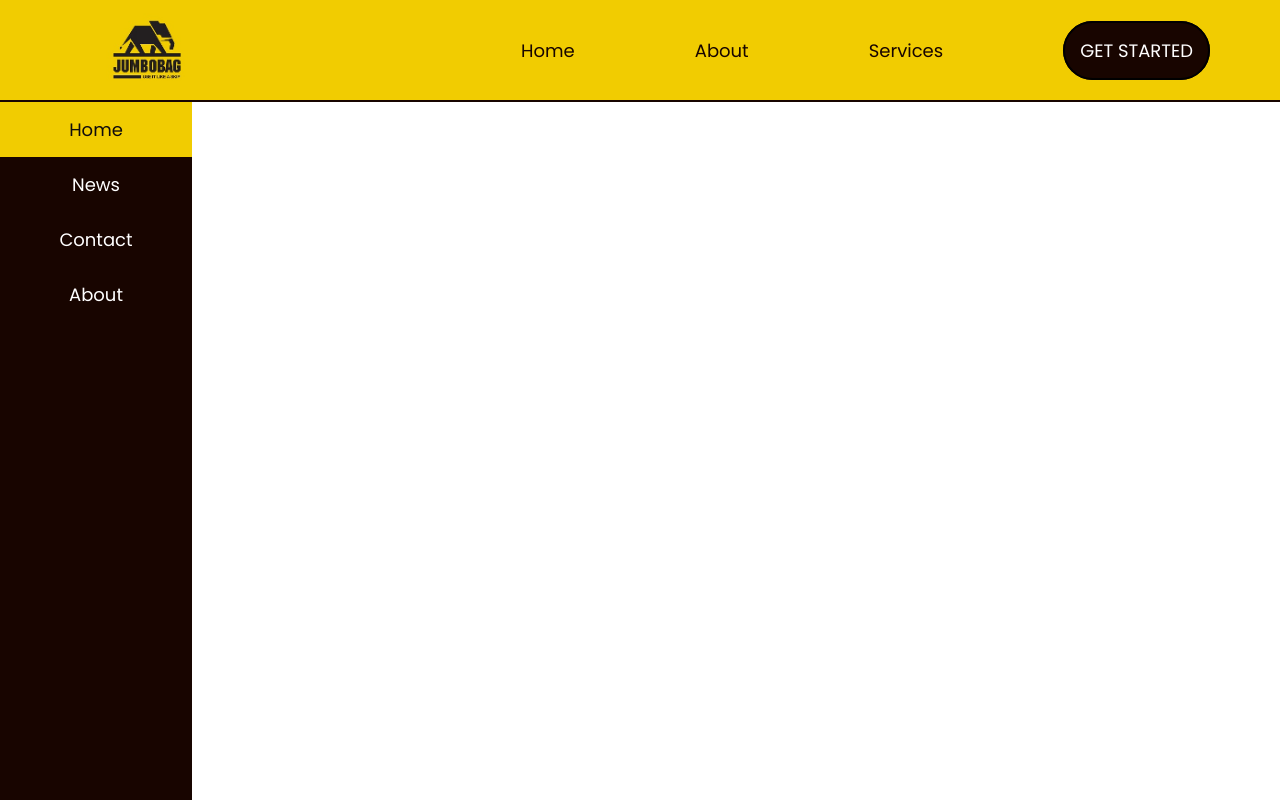
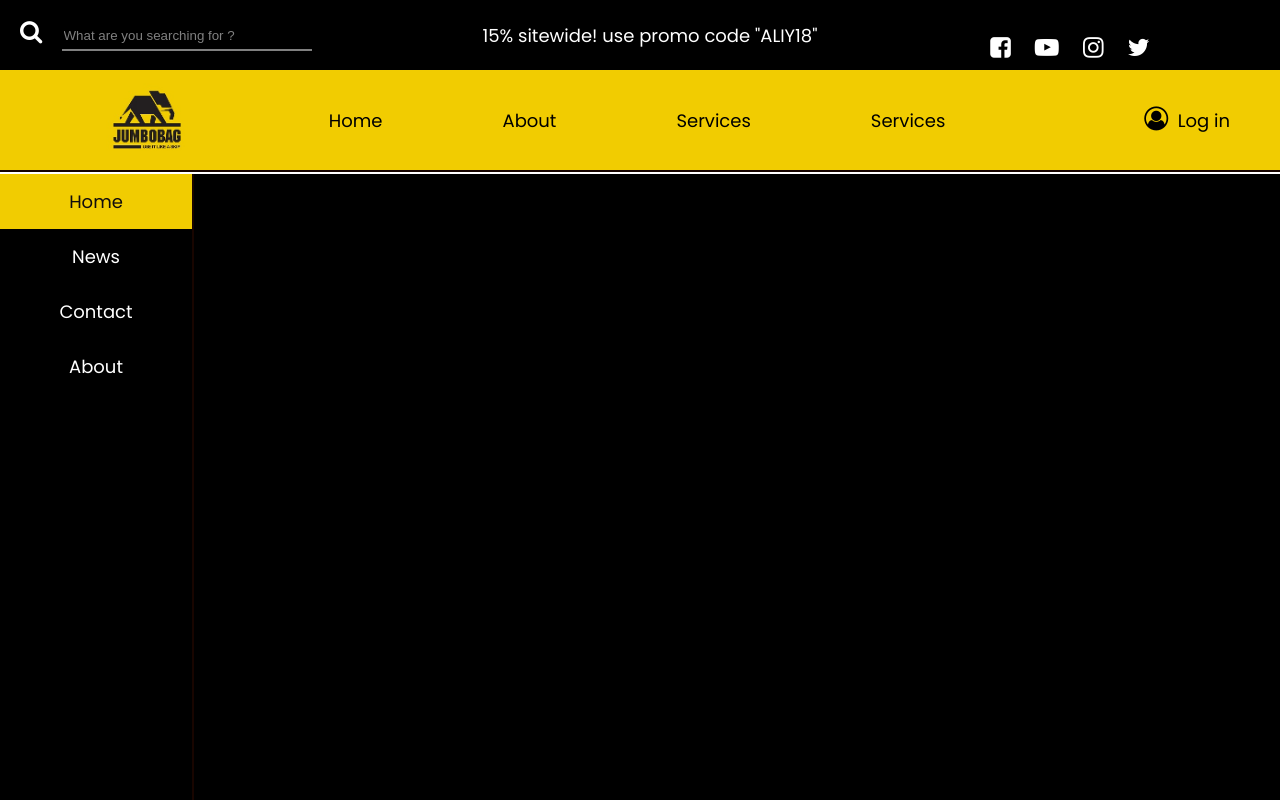
Before and after one commit to AliYousef2000/Jumbobag, a plain HTML site: page index.html in a window 1280 px wide. Shown: the top 800 px of the page. Drawn offline with Linux system fonts and the light colour scheme.

Commit message:
update photos

```diff
--- a/index.html
+++ b/index.html
@@ -4,31 +4,60 @@
     <meta charset="UTF-8" />
     <meta http-equiv="X-UA-Compatible" content="IE=edge" />
     <meta name="viewport" content="width=device-width, initial-scale=1.0" />
-    <link href='https://fonts.googleapis.com/css?family=Poppins' rel='stylesheet'>
-    <link rel="stylesheet" href="style1.css">
+    <link
+      href="https://fonts.googleapis.com/css?family=Poppins"
+      rel="stylesheet"
+    />
+    <link
+      rel="stylesheet"
+      href="https://cdnjs.cloudflare.com/ajax/libs/font-awesome/4.7.0/css/font-awesome.min.css"
+    />
+    <link rel="stylesheet" href="style.css" />
     <title>Online Shop</title>
   </head>
   <body>
+    <div class="main">
+      <div class="head">
+        <div class="search">
+          <i class="fa fa-search" style="font-size:24px"></i>&nbsp;&nbsp;&nbsp;&nbsp;<input type="search" placeholder="What are you searching for ?" />
+        </div>
+        <div class="promo">15% sitewide! use promo code "ALIY18"</div>
+        <div class="social">
+          &nbsp;&nbsp;&nbsp;&nbsp;&nbsp;&nbsp;&nbsp;&nbsp;&nbsp;&nbsp;&nbsp;&nbsp;&nbsp;&nbsp;&nbsp;
+          &nbsp;&nbsp;&nbsp;&nbsp;&nbsp;&nbsp;&nbsp;&nbsp;&nbsp;
+          &nbsp;&nbsp;&nbsp;&nbsp;&nbsp;&nbsp;&nbsp;&nbsp;&nbsp;&nbsp;&nbsp;&nbsp;&nbsp;&nbsp;&nbsp;
+          &nbsp;&nbsp;&nbsp;&nbsp;&nbsp;&nbsp;&nbsp;&nbsp;&nbsp;&nbsp;&nbsp;&nbsp;&nbsp;&nbsp;&nbsp;&nbsp;&nbsp;&nbsp;&nbsp;&nbsp;&nbsp;&nbsp;&nbsp;&nbsp;&nbsp;&nbsp;&nbsp;&nbsp;&nbsp;&nbsp;
+          &nbsp;&nbsp;&nbsp;&nbsp;&nbsp;&nbsp;&nbsp;&nbsp;&nbsp;&nbsp;&nbsp;&nbsp;&nbsp;&nbsp;
+          <a href="#"><i class="fa fa-facebook-square" style="font-size:24px"></i></a>&nbsp;&nbsp;&nbsp;&nbsp;
+          <a href="#"><i class="fa fa-youtube-play" style="font-size:24px"></i></a>&nbsp;&nbsp;&nbsp;&nbsp;
+          <a href="#"><i class="fa fa-instagram" style="font-size:24px"></i></a>&nbsp;&nbsp;&nbsp;&nbsp;
+          <a href="#"><i class="fa fa-twitter" style="font-size:24px"></i></a>
+        </div>
+      </div>
       <div class="top-section">
         <nav class="navbar-h">
-        <div class="logo">
-
-        </div>
+          <div class="logo"></div>
           <ul class="nav-links">
             <li><a href="#">Home</a></li>
             <li><a href="#">About</a></li>
             <li><a href="#">Services</a></li>
-          <li ><a href="#" class="get">GET STARTED</a></li>
+            <li><a href="#">Services</a></li>
           </ul>
+          <div class="login">
+            <i class="fa fa-user-circle-o" style="font-size:24px"></i>&nbsp;&nbsp;<span style="cursor: pointer;">Log in</span>
+          </div>
         </nav>
-
       </div>
+      <div class="buttom-section">
         <div class="navbar">
           <a class="active" href="#home">Home</a>
           <a href="#news">News</a>
           <a href="#contact">Contact</a>
           <a href="#about">About</a>
         </div>
+        <div class="grid"></div>
+      </div>
+    </div>
   </body>
   <script src="js.js" type="text/javascript"></script>
 </html>
--- /dev/null
+++ b/style.css
@@ -0,0 +1,144 @@
+body {
+  font-family: 'Poppins';
+  font-size: 18px;
+
+}
+
+*{
+  margin: 0;
+}
+.main{
+  position: relative;
+}
+
+.head{
+  display: flex;
+  justify-content: space-around;
+  align-items: center;
+  height: 70px;
+  background-color: black;
+  color: white;
+}
+.search , .social,.promo{
+  width: 33.3%;
+  text-align: center;
+}
+.search{
+  padding-left: 20px;
+  text-align: left;
+}
+.social{
+  margin-right: 0px;
+}
+.social > a{
+  color: white;
+}
+
+.login{
+  color: black;
+}
+input[type=search]{
+  width: 250px;
+  height: 30px;
+  border: none;
+  border-bottom: 2px solid white;
+  opacity: 0.5;
+  background-color: black;
+  color: white;
+}
+input[type=search]:focus{
+  border: none;
+  opacity: 1;
+}
+::placeholder{
+  color:white;
+}
+.navbar-h {
+  display: flex;
+  position: relative;
+  justify-content: space-between;
+  align-items: center;
+  background-color: rgb(241, 204, 1);
+  color: #fff;
+  height: 100px;
+  padding: 0 50px;
+  border-bottom: 2px solid #180500;
+}
+
+.logo {
+  width: 200px;
+  height: 100%;
+  background-image: url("shoplogo.png");
+  background-size: cover;
+  background-repeat: no-repeat;
+}
+
+.nav-links {
+  display: flex;
+  list-style: none;
+  margin: 0;
+  padding: 0;
+  margin-left: -200px;
+}
+
+.nav-links li {
+  margin-right: 20px;
+}
+
+.nav-links li a {
+  margin-left: 100px;
+  color: black;
+  text-decoration: none;
+  font-size: 18px;
+}
+
+.nav-links > li > a:hover {
+
+  color: red;
+  text-decoration: none;
+  font-weight: bold;
+  font-size: 20px;
+  transition-duration: 1s;
+}
+
+
+.navbar {
+
+    background-color: black;
+    overflow: hidden;
+    height: 100vh;
+    width: 15%;
+    border-right: solid 2px #180500;
+  }
+
+  .navbar a {
+    display: block;
+    color: white;
+    text-align: center;
+    padding: 14px;
+    text-decoration: none;
+  }
+
+  .navbar a:hover {
+    background-color:rgb(241, 204, 1);
+    color: black;
+  }
+
+  .navbar a.active {
+    background-color: rgb(241, 204, 1);
+    color: rgb(17, 13, 13);
+  }
+
+  .buttom-section{
+    margin-top: 2px;
+    display: flex;
+    justify-content: space-between;
+    background-color: black;
+  }
+
+  .grid{
+    /* background-image: url("p2.png");
+    background-size: cover;
+    background-repeat: no-repeat; */
+    width: 84.8%;
+  }
--- a/style1.css
+++ /dev/null
@@ -1,88 +0,0 @@
-body {
-  font-family: 'Poppins';
-  font-size: 18px;
-}
-
-*{
-  margin: 0;
-}
-.navbar-h {
-  display: flex;
-  position: relative;
-  justify-content: space-between;
-  align-items: center;
-  background-color: rgb(241, 204, 1);
-  color: #fff;
-  height: 100px;
-  padding: 0 50px;
-  border-bottom: 2px solid #180500;
-}
-
-.logo {
-  width: 200px;
-  height: 100%;
-  background-image: url("shoplogo.png");
-  background-size: cover;
-  background-repeat: no-repeat;
-}
-
-.nav-links {
-  display: flex;
-  list-style: none;
-  margin: 0;
-  padding: 0;
-}
-
-.nav-links li {
-  margin-right: 20px;
-}
-
-
-
-.nav-links li a {
-  margin-left: 100px;
-  color: #180500;
-  text-decoration: none;
-  font-size: 18px;
-}
-
-
-.navbar {
-    background-color: #180500;
-    overflow: hidden;
-    height: 100vh;
-    width: 15%;
-  }
-
-  .navbar a {
-    display: block;
-    color: white;
-    text-align: center;
-    padding: 14px;
-    text-decoration: none;
-  }
-
-  .navbar a:hover {
-    background-color:rgb(241, 204, 1);
-    color: black;
-  }
-
-  .navbar a.active {
-    background-color: rgb(241, 204, 1);
-    color: rgb(17, 13, 13);
-  }
-
-  .nav-links li .get {
-    border: 2px solid black;
-    padding: 15px;
-    border-radius: 30px;
-    background-color: #180500;
-    margin-left: 100px;
-    color: white;
-    text-decoration: none;
-    font-size: 18px;
-  }
-
-  .nav-links li .get:hover{
-    color: aqua;
-  }
```
Also changed, not shown: p1.jpg (added), p2.png (added). Lines whose indentation alone changed are shown as unchanged.
